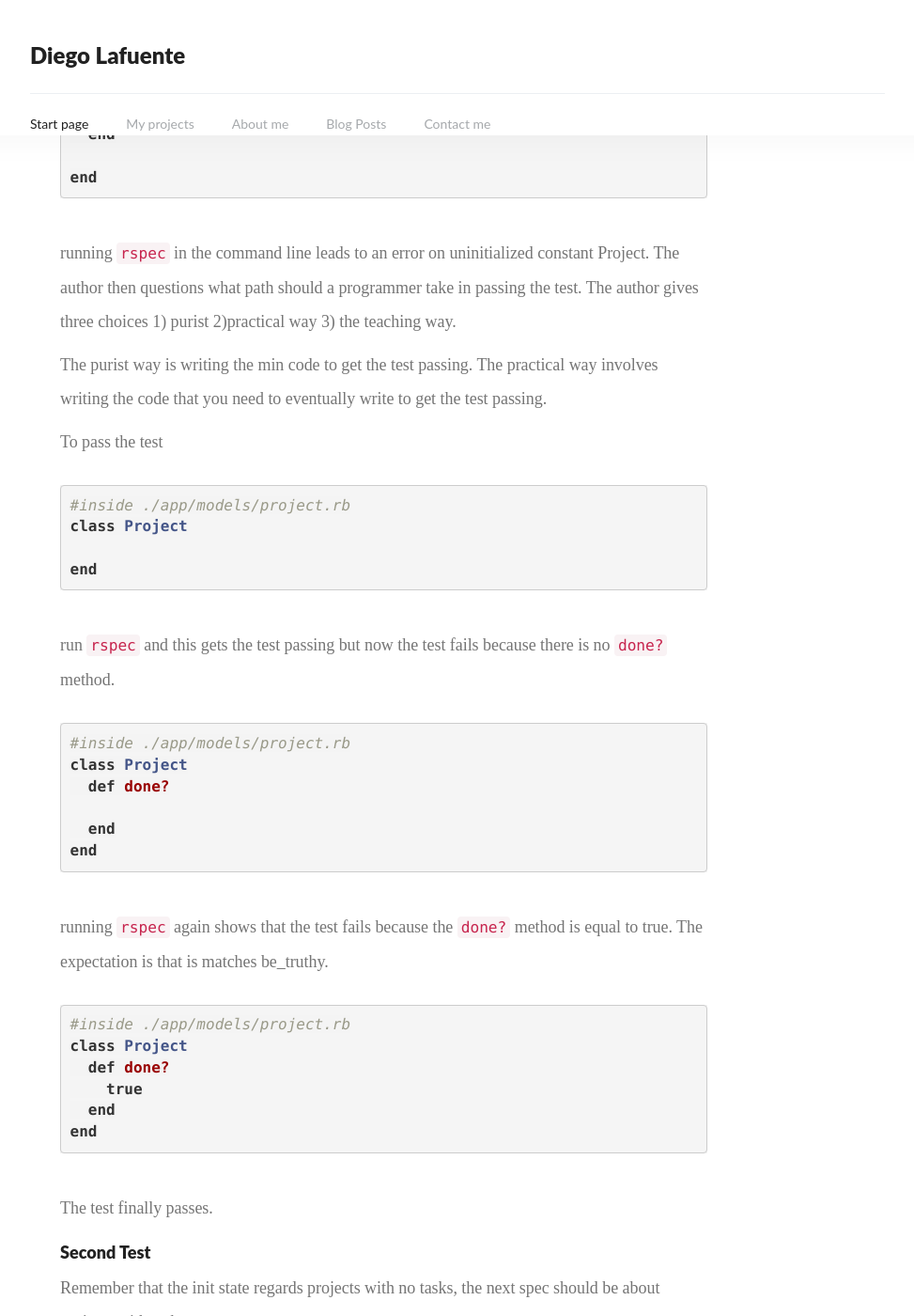
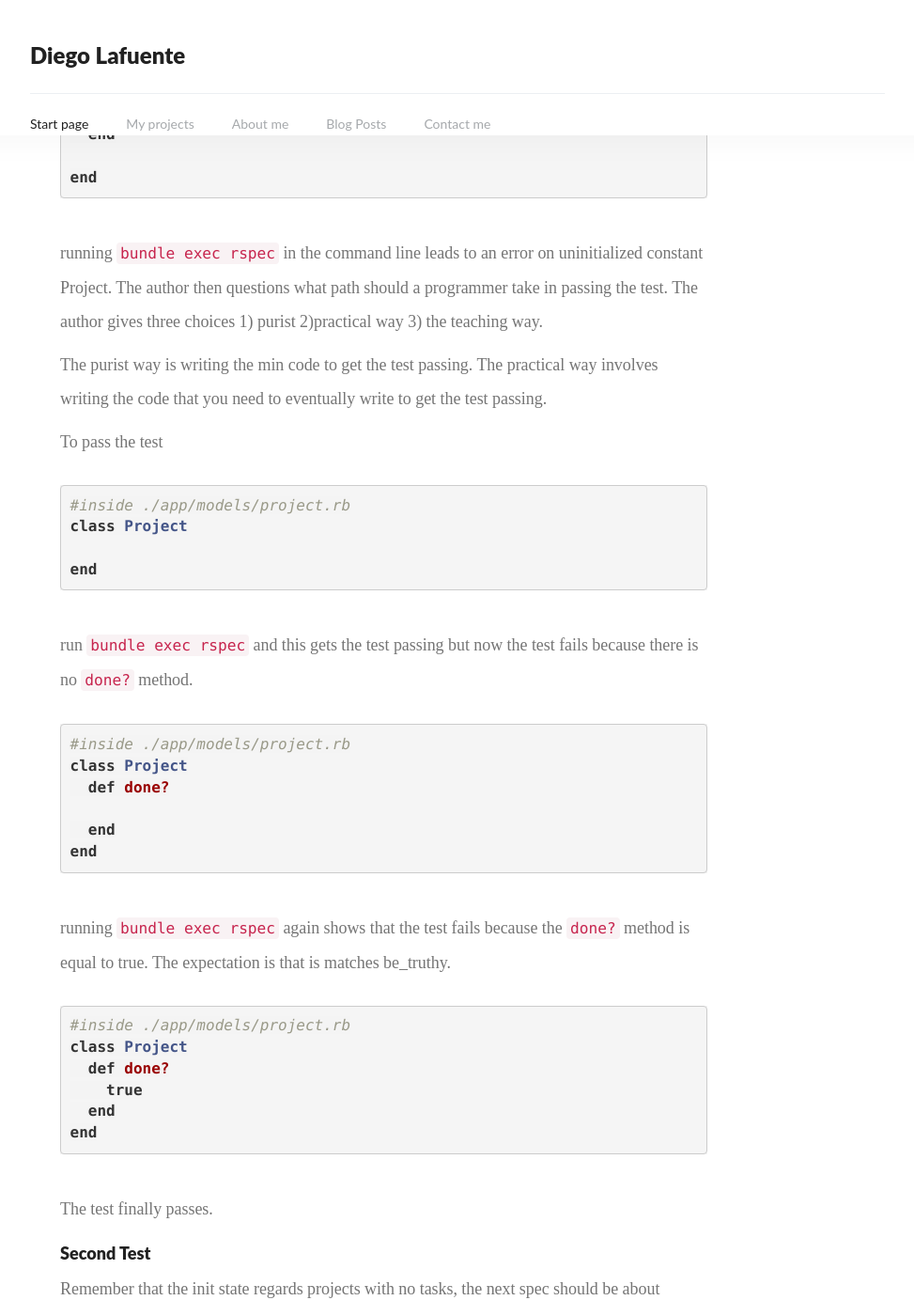
Before and after one commit to dlaf88/dlaf88.github.io, a Jekyll site: the page built from _posts/2019-07-31-TDD-continued.md, in a window 1280 px wide and 1400 px high, scrolled down 1205 px. Shown: the whole window at 94% size, without its empty margins (153-1126 px from the left). Built offline with Jekyll 4.4.1, drawn with Linux system fonts in a browser that asks for light colours; nearby versions of some CDN libraries; library files that are not in the unit come from our copies; a script that is not in the unit is left out; comment, search, counter and statistics services are not loaded.

Commit message:
Update 2019-07-31-TDD-continued.md

````diff
--- a/_posts/2019-07-31-TDD-continued.md
+++ b/_posts/2019-07-31-TDD-continued.md
@@ -45,7 +45,7 @@ Rspec.describe Project do
 end
 {% endhighlight %}
 
-running ```rspec``` in the command line leads to an error on uninitialized constant Project. The author then questions what path should a programmer take in passing the test. The author gives three choices 1) purist 2)practical way 3) the teaching way.
+running ```bundle exec rspec``` in the command line leads to an error on uninitialized constant Project. The author then questions what path should a programmer take in passing the test. The author gives three choices 1) purist 2)practical way 3) the teaching way.
 
 The purist way is writing the min code to get the test passing. The practical way involves writing the code that you need to eventually write to get the test passing.
 
@@ -59,7 +59,7 @@ class Project
 end
 {% endhighlight %}
 
-run ```rspec``` and this gets the test passing but now the test fails because there is no ```done?``` method.
+run ```bundle exec rspec``` and this gets the test passing but now the test fails because there is no ```done?``` method.
 
 {% highlight ruby %}
 
@@ -71,7 +71,7 @@ class Project
 end
 {% endhighlight %}
 
-running ```rspec``` again shows that the test fails because the ```done?``` method is equal to true. The expectation is that is matches be_truthy.
+running ```bundle exec rspec``` again shows that the test fails because the ```done?``` method is equal to true. The expectation is that is matches be_truthy.
 
 {% highlight ruby %}
 
````
